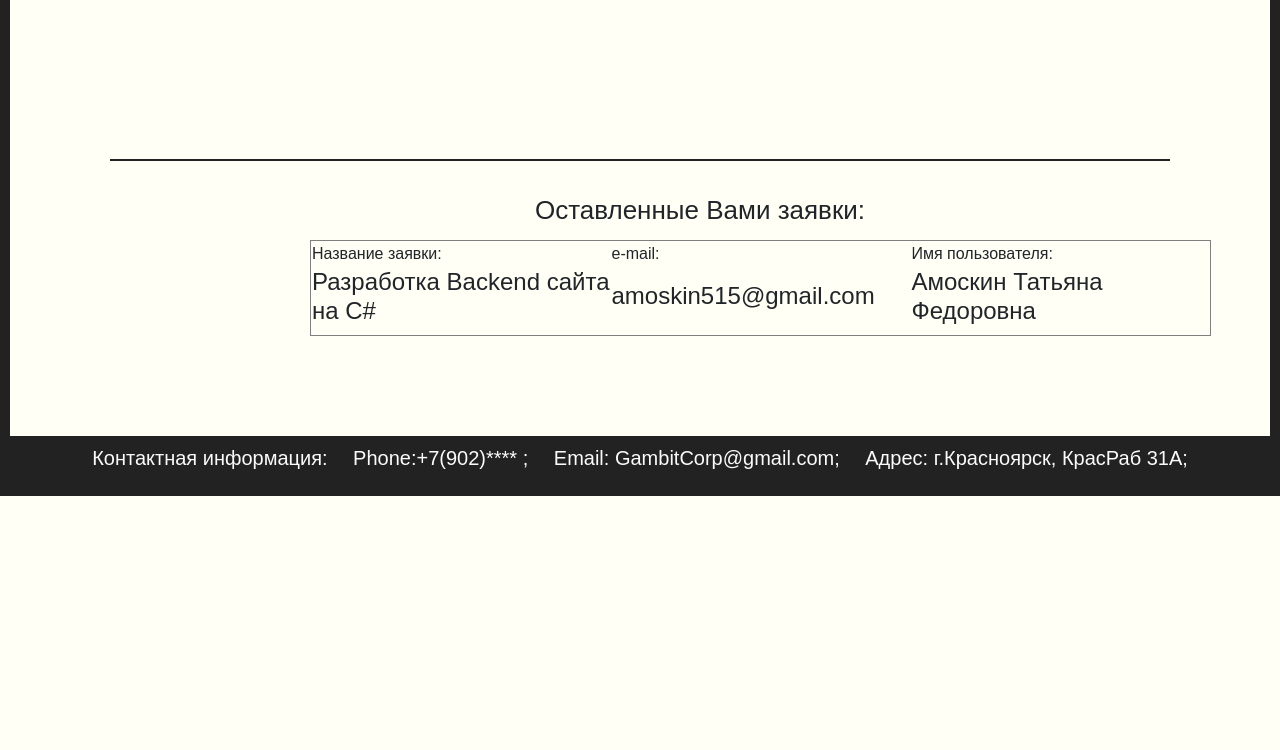
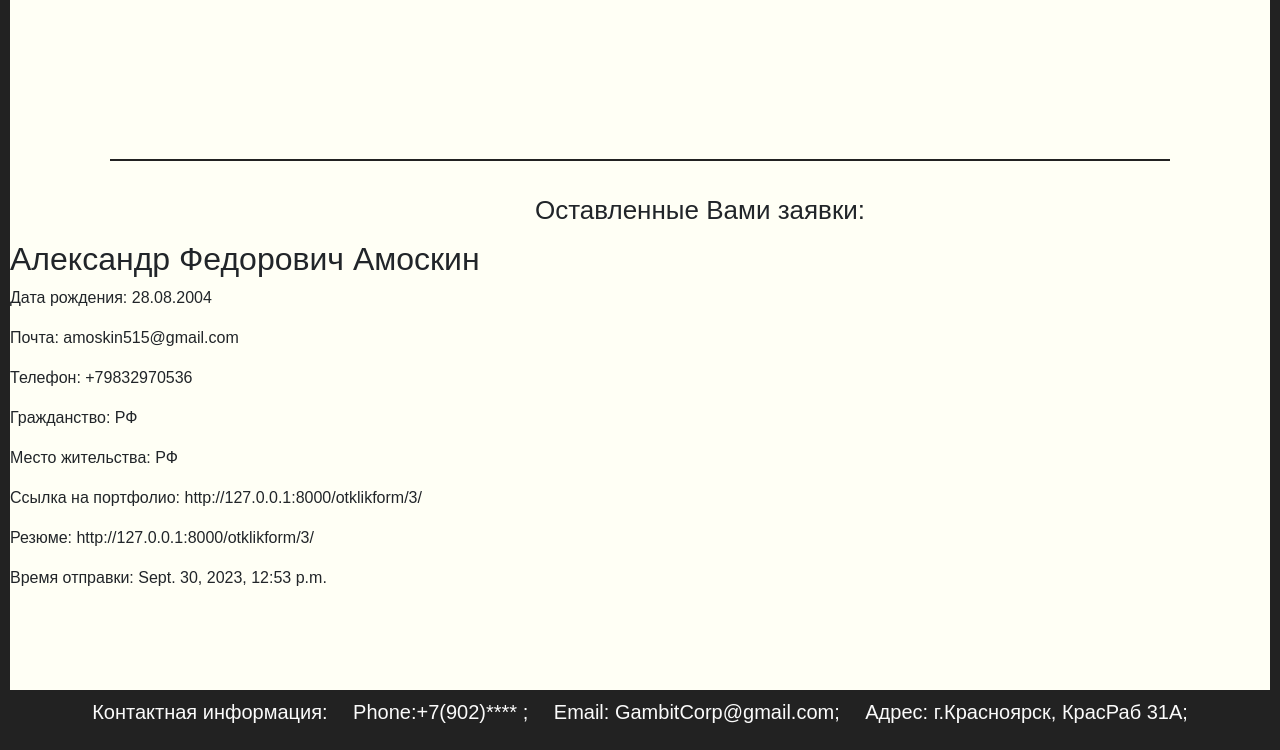
Before and after one commit to gambit515/Or_God_with_us, a Django app: page /profile/ in a window 1280 px wide. Shown: the part 529-1279 px from the top of the page. Before the commit the page ends 1025 px from the top, so only its background shows below. Run offline with Django 4.2, Linux system fonts and the light colour scheme; a user stored in the database is signed in; data comes from the database, SQL or seed files in the repository; both versions use the stored data as it was after the commit; some libraries are stand-ins or nearby versions; some web fonts are replaced.

Commit message:
Добавил вывод откликов

```diff
--- a/SpecialistSyte/main/admin.py
+++ b/SpecialistSyte/main/admin.py
@@ -40,8 +40,8 @@ admin.site.register(Main_categori, Main_categoriAdmin)
 
 
 class OtklikAdmin(admin.ModelAdmin):
-    list_display = ('id','FIO')
-    search_fields = ('id','FIO')
+    list_display = ('id','FIO','Phone','Email','DatePost')
+    search_fields = ('id','FIO','Phone','Email','DatePost')
 
 
 admin.site.register(Otklik, OtklikAdmin)
--- a/SpecialistSyte/main/templates/main/profile.html
+++ b/SpecialistSyte/main/templates/main/profile.html
@@ -92,36 +92,17 @@
     </table>
 
     <label align="center" style="margin-left: 120px; font-size: 26px; padding: 10px; display: block;">Оставленные Вами заявки:</label>
-
-    <table align="center" border="1" style="margin-left: 300px;">
-        <tr>
-            <td style="width: 300px;">
-                <label>Название заявки:<br></label>
-            </td>
-            <td style="width: 300px;">
-                <label>e-mail:<br></label>
-            </td>
-            <td style="width: 300px;">
-                <label>Имя пользователя:<br></label>
-            </td>
-        </tr>
-
-        {% for c in otkl %}
-        {% if request.user == c.Anketa.Author %}
-        <tr>
-            <td>
-                <h4>{{c.Anketa}}</h4>
-            </td>
-            <td>
-                <h4>{{c.Otkl_User.email}}</h4>
-            </td>
-            <td>
-                <h4>{{c.Otkl_User.first_name}}</h4>
-            </td>
-        </tr>
-        {% endif %}
-        {% endfor %}
-    </table>
+    {% for otklik in otkl %}
+        <h2>{{ otklik.FIO }}</h2>
+        <p>Дата рождения: {{ otklik.BirthDate }}</p>
+        <p>Почта: {{ otklik.Email }}</p>
+        <p>Телефон: {{ otklik.Phone }}</p>
+        <p>Гражданство: {{ otklik.Citizenship }}</p>
+        <p>Место жительства: {{ otklik.Place }}</p>
+        <p>Ссылка на портфолио: {{ otklik.Portfolio }}</p>
+        <p>Резюме: {{ otklik.Rezume }}</p>
+        <p>Время отправки: {{ otklik.DatePost }}</p>
+    {% endfor %}
 
 
     <script >
--- a/SpecialistSyte/main/views.py
+++ b/SpecialistSyte/main/views.py
@@ -7,7 +7,7 @@ from django.shortcuts import render, redirect
 from django.template import RequestContext
 from django.views.generic import ListView, CreateView
 from django.urls import reverse_lazy
-from .models import Anketa, Lang_categori, Otkl
+from .models import Anketa, Lang_categori, Otkl, Otklik
 from .forms import PostForm, AnketaForm, AuthUserForm, OtklForm,OtklikForm
 from django.contrib.auth.mixins import LoginRequiredMixin
 
@@ -134,7 +134,7 @@ class ProfileView(LoginRequiredMixin,TemplateView): # new
     login_url = reverse_lazy('log')
 
     def get(self, request):
-        otkl = Otkl.objects.all()
+        otkl = Otklik.objects.all()
         context = {
             'otkl': otkl,
         }
```
Also changed, not shown: SpecialistSyte/main/templates/main/mainsheet.html (+55 -2 lines), SpecialistSyte/db.sqlite3.
